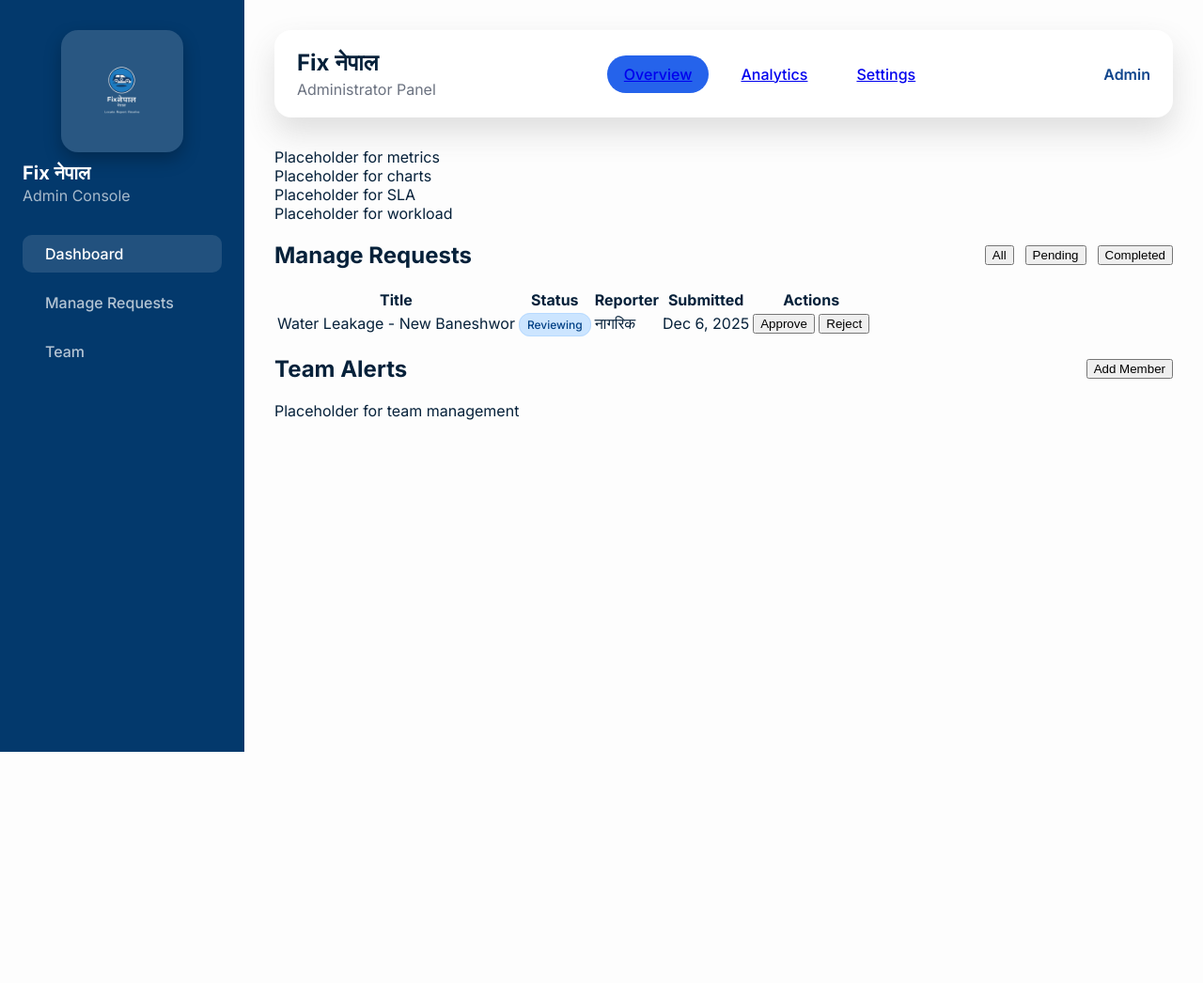
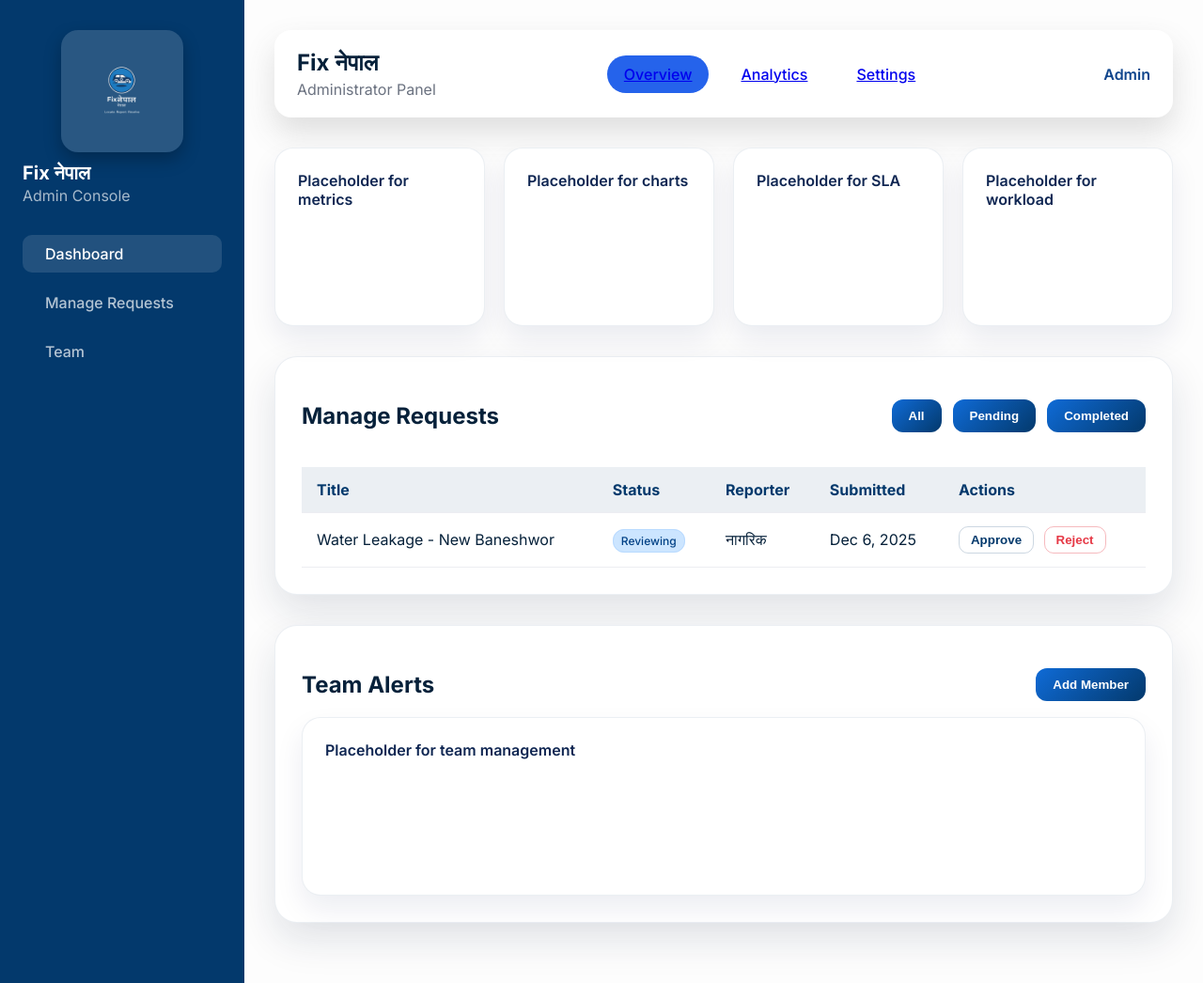
Before and after one commit to nabinthapaofc-stack/Fix-Nepal, a PHP site: page /admin.html in a window 1280 px wide. Shown: the whole page at 94% size. Before the commit the page ends 800 px from the top, so only its background shows below. Run offline with PHP 8.4, Linux system fonts and the light colour scheme.

Commit message:
feat: add admin panel styles and layout

```diff
--- /dev/null
+++ b/css/admin.css
@@ -0,0 +1,96 @@
+body {
+    background: #f1f4fb;
+}
+
+.admin-grid {
+    display: grid;
+    grid-template-columns: repeat(auto-fit, minmax(220px, 1fr));
+    gap: 20px;
+    margin-bottom: 32px;
+}
+
+.admin-card {
+    background: #fff;
+    border-radius: 20px;
+    padding: 24px;
+    box-shadow: 0 14px 30px rgba(15, 30, 84, 0.08);
+    border: 1px solid rgba(3, 57, 108, 0.08);
+    color: #0f2652;
+    font-weight: 600;
+    min-height: 140px;
+}
+
+.admin-section {
+    background: #fff;
+    border-radius: 24px;
+    padding: 28px;
+    margin-bottom: 32px;
+    box-shadow: 0 18px 42px rgba(15, 36, 66, 0.12);
+    border: 1px solid rgba(3, 57, 108, 0.08);
+}
+
+.admin-btn {
+    background: linear-gradient(135deg, #0f6bd7, #03396c);
+    border: none;
+    color: #fff;
+    padding: 10px 18px;
+    border-radius: 12px;
+    font-weight: 600;
+    cursor: pointer;
+    transition: transform 0.2s ease, box-shadow 0.2s ease;
+}
+
+.admin-btn:hover {
+    transform: translateY(-2px);
+    box-shadow: 0 10px 18px rgba(3, 57, 108, 0.25);
+}
+
+.admin-table-wrapper {
+    overflow-x: auto;
+    margin-top: 20px;
+}
+
+.admin-table {
+    width: 100%;
+    border-collapse: collapse;
+    background: #fff;
+}
+
+.admin-table th,
+.admin-table td {
+    padding: 14px 16px;
+    text-align: left;
+    border-bottom: 1px solid rgba(15, 30, 84, 0.08);
+}
+
+.admin-table thead {
+    background: rgba(3, 57, 108, 0.08);
+    color: #03396c;
+    font-weight: 600;
+}
+
+.admin-action {
+    background: transparent;
+    border: 1px solid rgba(3, 57, 108, 0.2);
+    border-radius: 10px;
+    padding: 6px 12px;
+    font-weight: 600;
+    color: #03396c;
+    cursor: pointer;
+    margin-right: 6px;
+}
+
+.admin-action.danger {
+    border-color: rgba(230, 57, 70, 0.35);
+    color: #e63946;
+}
+
+@media (max-width: 768px) {
+    .admin-section {
+        padding: 20px;
+    }
+
+    .admin-card {
+        min-height: 100px;
+    }
+}
```
Also changed, not shown: css/cards.css (line endings or trailing spaces).
